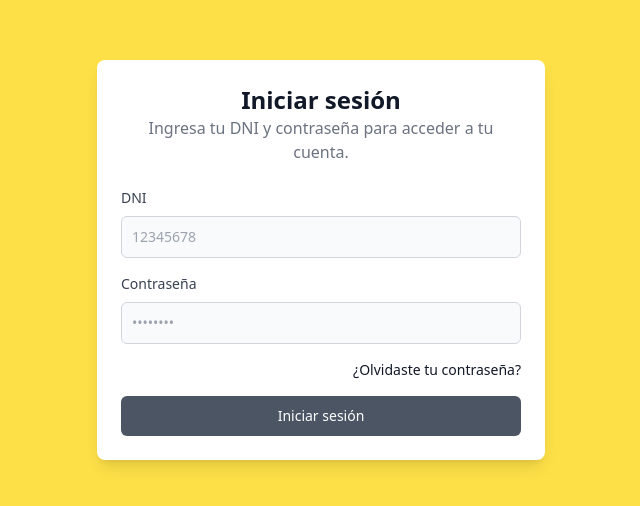
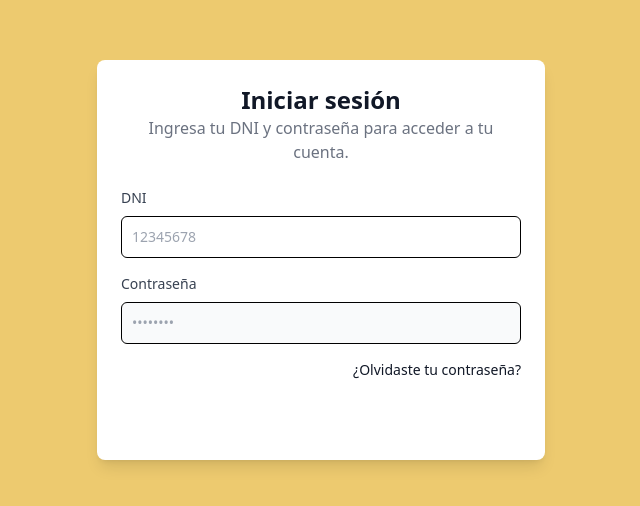
Before and after one commit to ImportFromCBastian/fedeteria-front, a React (Vite) app: page / in a window 1280 px wide. Shown: the part 140-646 px from the top of the page, without its empty margins (319-959 px from the left). Built offline with nearby package versions, Linux system fonts and the light colour scheme.

Commit message:
correccion de colores v2

```diff
--- a/src/components/Login.jsx
+++ b/src/components/Login.jsx
@@ -96,7 +96,7 @@ export const Login = () => {
       />
   */
   return (
-    <div className="flex min-h-[100vh] items-center justify-center bg-yellow-300">
+    <div className="flex min-h-[100vh] items-center justify-center bg-[#edca6f]">
       <Toaster
         visibleToasts={8}
         expand="true"
@@ -105,10 +105,10 @@ export const Login = () => {
           duration: 6500
         }}
       />
-      <div className="w-full max-w-md rounded-lg bg-white p-6 shadow-lg dark:bg-gray-600">
+      <div className="w-full max-w-md rounded-lg  bg-white p-6 shadow-lg">
         <div className="mb-6 text-center">
           <h2 className="text-2xl font-bold text-gray-900">Iniciar sesión</h2>
-          <p className="text-gray-500 dark:text-gray-400">
+          <p className="text-gray-500 dark:text-gray-900">
             Ingresa tu DNI y contraseña para acceder a tu cuenta.
           </p>
         </div>
@@ -116,7 +116,7 @@ export const Login = () => {
           <div>
             <label
               htmlFor="dni"
-              className="mb-2 block text-sm font-medium text-gray-700 dark:text-gray-300"
+              className="mb-2 block text-sm font-medium text-gray-700 dark:text-gray-900"
             >
               DNI
             </label>
@@ -126,7 +126,7 @@ export const Login = () => {
               placeholder="12345678"
               value={credential.dni}
               onChange={handleChange}
-              className="block w-full rounded-md border border-gray-300 bg-gray-50 p-2.5 text-sm text-gray-900 focus:border-blue-500 focus:ring-blue-500 dark:border-gray-600 dark:bg-gray-700 dark:text-white dark:placeholder-gray-400 dark:focus:border-blue-500 dark:focus:ring-blue-500"
+              className="block w-full rounded-md border border-black bg-white p-2.5 text-sm text-gray-900 focus:border-blue-500 focus:ring-blue-500 dark:border-black dark:bg-white dark:text-black dark:placeholder-gray-400 dark:focus:border-blue-500 dark:focus:ring-blue-500"
               required
               type="number"
             />
@@ -134,7 +134,7 @@ export const Login = () => {
           <div>
             <label
               htmlFor="password"
-              className="mb-2 block text-sm font-medium text-gray-700 dark:text-gray-300"
+              className="dark:text-gray-text-gray-900 mb-2 block text-sm font-medium text-gray-700"
             >
               Contraseña
             </label>
@@ -144,7 +144,7 @@ export const Login = () => {
               placeholder="••••••••"
               value={credential.password}
               onChange={handleChange}
-              className="block w-full rounded-md border border-gray-300 bg-gray-50 p-2.5 text-sm text-gray-900 focus:border-blue-500 focus:ring-blue-500 dark:border-gray-600 dark:bg-gray-700 dark:text-white dark:placeholder-gray-400 dark:focus:border-blue-500 dark:focus:ring-blue-500"
+              className="block w-full rounded-md border border-black bg-gray-50 p-2.5 text-sm text-gray-900 focus:border-blue-500 focus:ring-blue-500  dark:bg-white dark:text-black dark:placeholder-gray-400 dark:focus:border-blue-500 dark:focus:ring-blue-500"
               required
               type="password"
             />
@@ -160,7 +160,7 @@ export const Login = () => {
           </div>
           <button
             type="submit"
-            className="w-full rounded-md bg-gray-600 px-5 py-2.5 text-center text-sm font-medium text-white hover:bg-blue-800 focus:outline-none focus:ring-4 focus:ring-blue-300 dark:bg-blue-600 dark:hover:bg-blue-700 dark:focus:ring-blue-800"
+            className="w-full rounded-md px-5 py-2.5 text-center text-sm font-medium text-white  focus:outline-none focus:ring-4  dark:bg-black dark:hover:bg-blue-700 "
           >
             Iniciar sesión
           </button>
```
